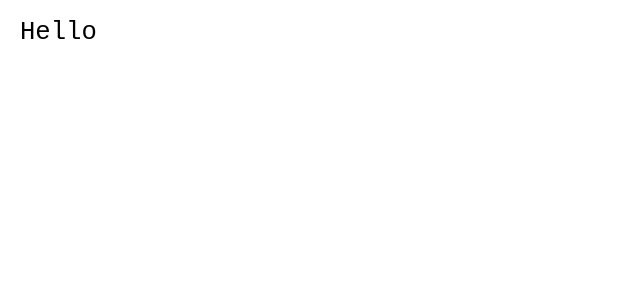
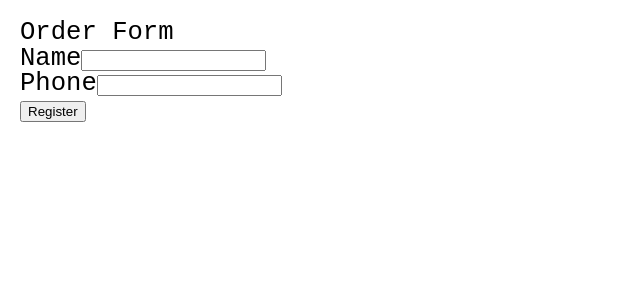
Before and after one commit to Pierluigi10/react-validation-form, a React (Create React App) app: page / in a window 1280 px wide. Shown: the top 300 px of the page, without its empty margins (0-640 px from the left). Built offline with nearby package versions, Linux system fonts and the light colour scheme.

Commit message:
build HTML form

```diff
--- a/src/App.js
+++ b/src/App.js
@@ -3,7 +3,22 @@ import './App.scss';
 function App() {
   return (
     <div className="App">
-		Hello
+		<form>
+    <fieldset>
+        <legend>Order Form</legend>
+        <div className="row">
+            <label htmlFor="name">Name</label>
+            <input type="text" id="name"/>
+        </div>
+        <div className="row">
+            <label htmlFor="phone">Phone</label>
+            <input type="text" id="name"/>
+        </div>
+        <div className="buttonRow">
+            <button>Register</button>
+        </div>
+    </fieldset>
+</form>
     </div>
   );
 }
```
